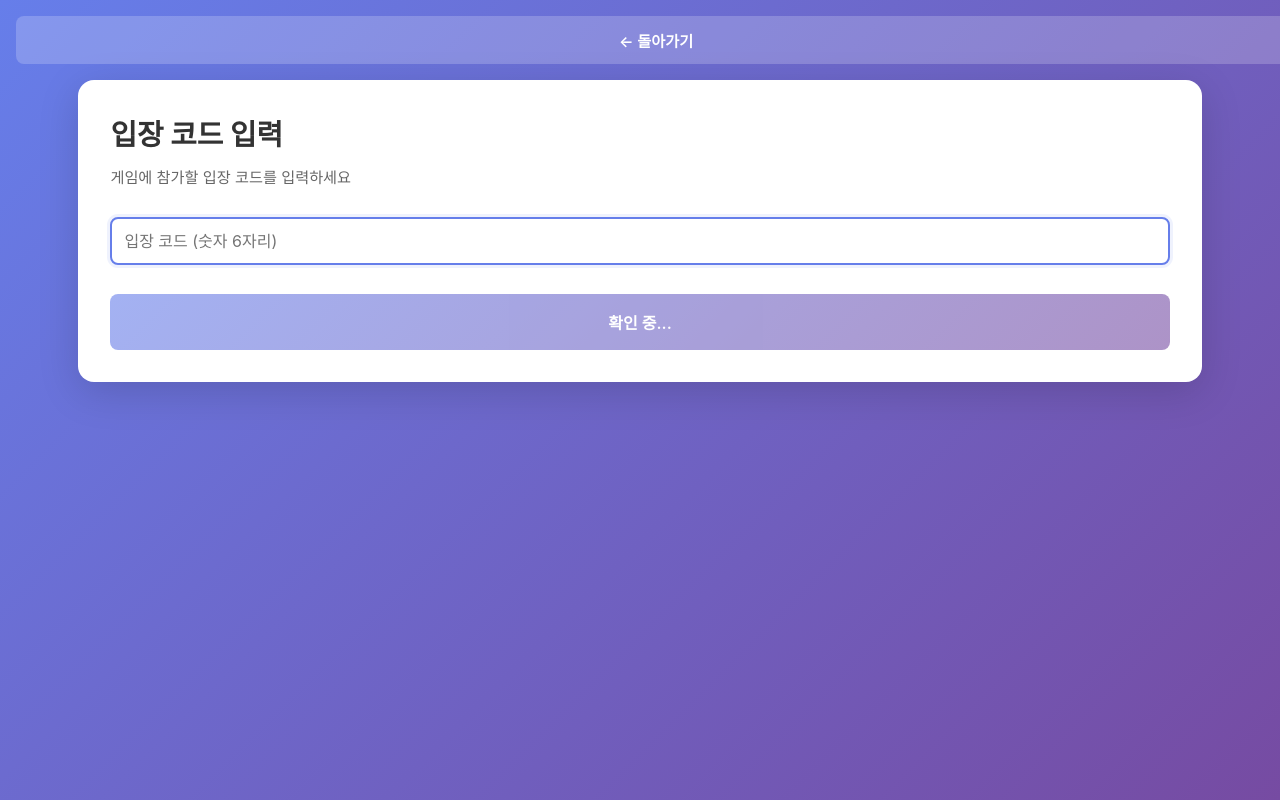
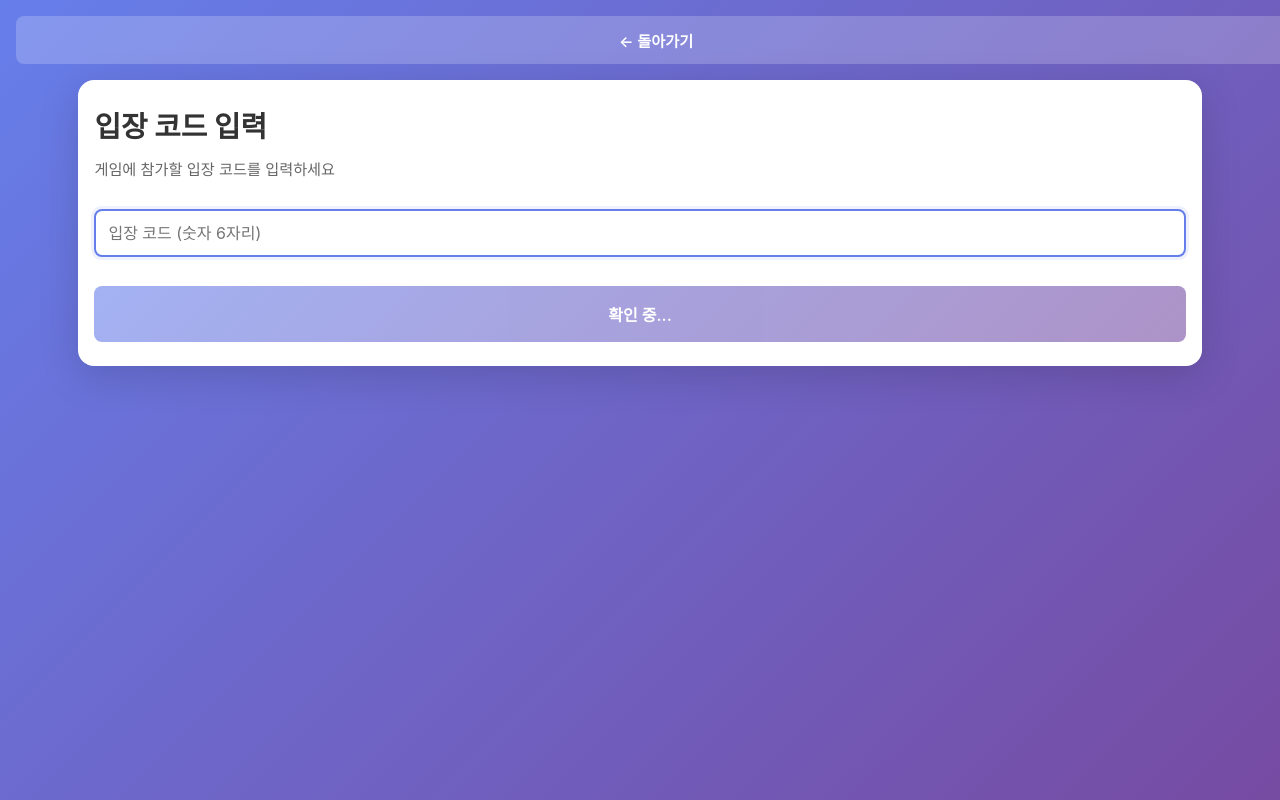
Before and after one commit to rkddpwl0625/mopo-treasure-hunt, a React (Vite) app: page /join in a window 1280 px wide. Built offline with nearby package versions, Linux system fonts and the light colour scheme; no server answers; a web font is replaced by a local one.

Commit message:
Reduce card padding to allow more text per line

```diff
--- a/src/pages/participant/Participant.css
+++ b/src/pages/participant/Participant.css
@@ -26,7 +26,7 @@
 .participant-card {
   background: white;
   border-radius: 16px;
-  padding: 2rem;
+  padding: 1.5rem 1rem;
   max-width: 90%;
   width: 100%;
   margin: 4rem auto 2rem;
```
